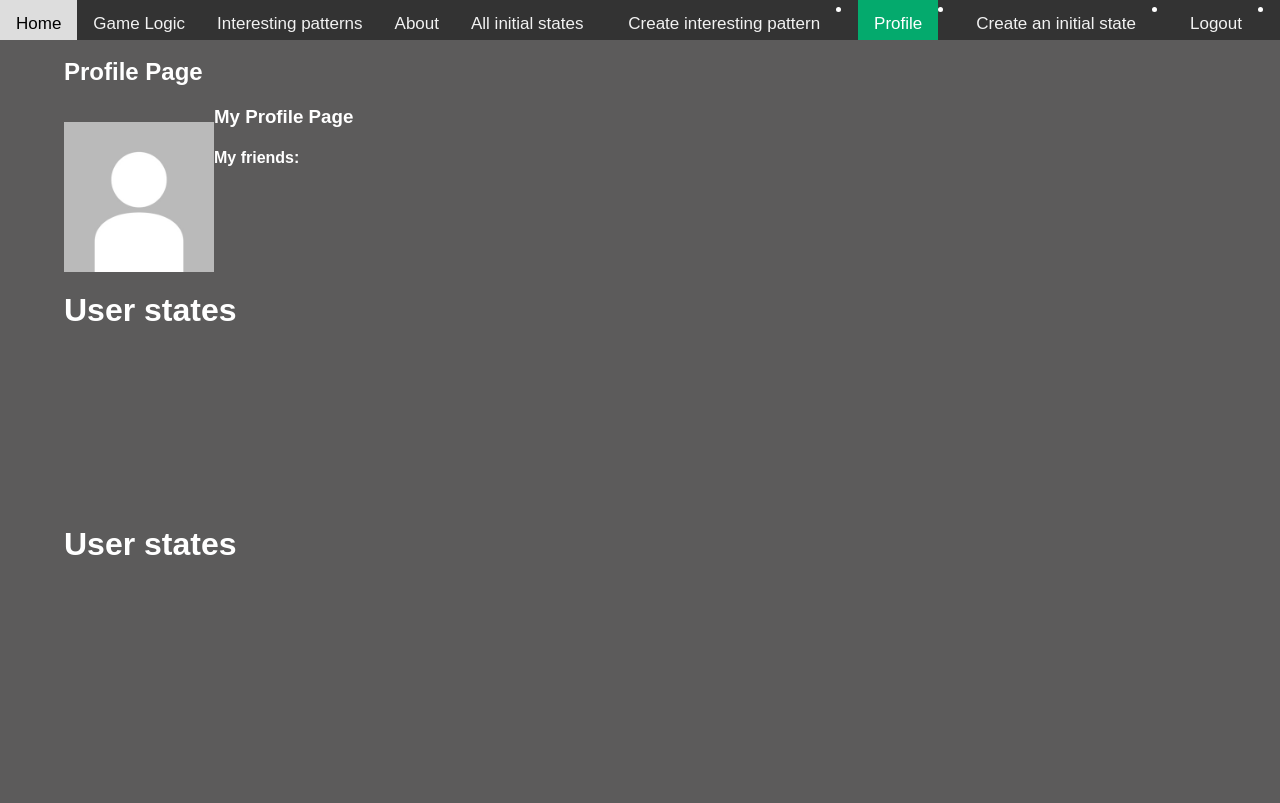
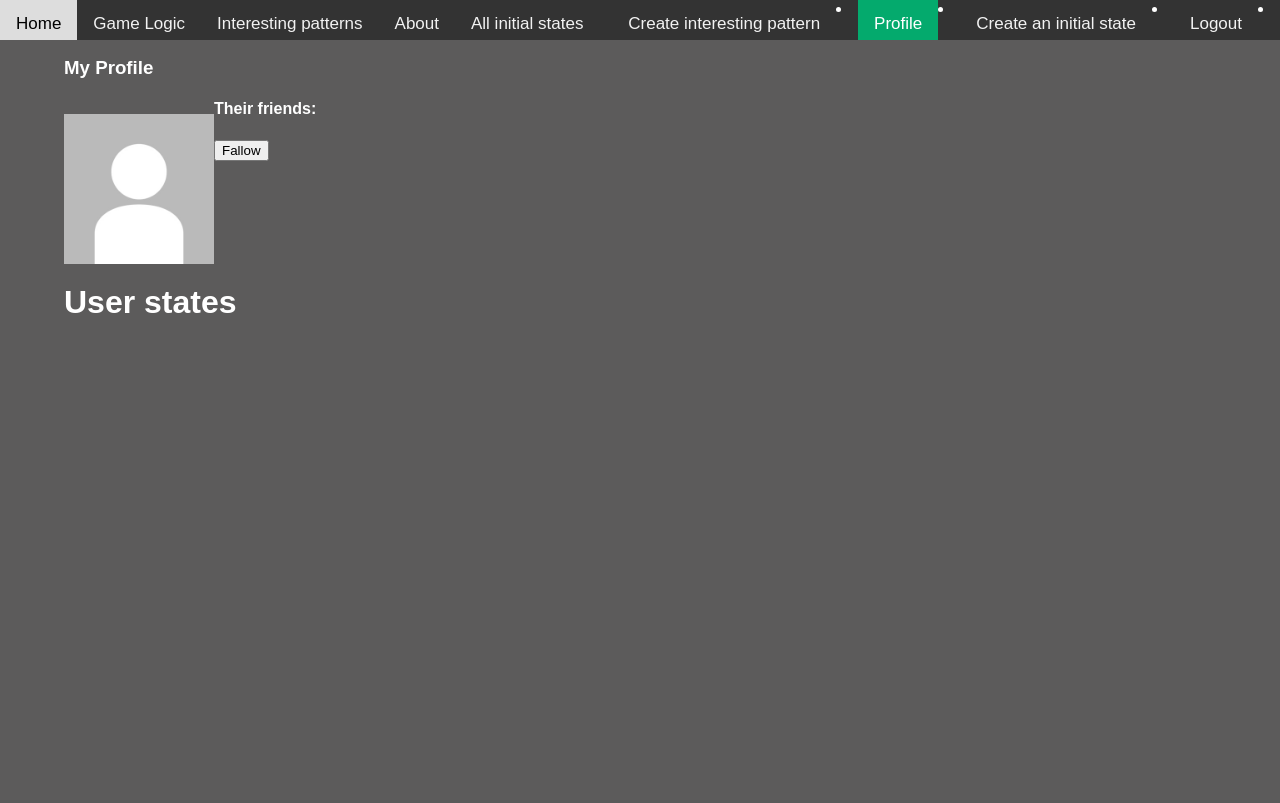
Before and after one commit to GitDavids/WAD2-Game-of-Life-Group-Project, a Django app: a page that uses game_of_life_project/templates/game_of_life/profile.html in a window 1280 px wide. After the commit the page ends 313 px from the top, so only its background shows below. Run offline with Django 3.2, Linux system fonts and the light colour scheme; a user stored in the database is signed in; tables that the repository leaves empty hold one stand-in row (values such as "Sample post"); a map, chart or similar area stays blank.

Commit message:
removed the broken code that was pasted in + small tweaks

```diff
--- a/game_of_life_project/templates/game_of_life/profile.html
+++ b/game_of_life_project/templates/game_of_life/profile.html
@@ -15,8 +15,11 @@
 
     <div class="profile">
         <div>
-            <h2>Profile Page</h2>
-
+            {% if user.username == request.user.username %}
+                <h3 class="profile_heading">My Profile</h3>
+            {% else %}
+                <h3 class="profile_heading">{{user.username}}'s Profile</h3>
+            {% endif %}
             <!-- PROFILE PIC -->
             <p style="float: left;">
                 {% if user.profile_picture %}
@@ -28,15 +31,9 @@
 
             <!-- FRIENDS -->
             <p>
-                {% if user.username == request.user.username %}
-                    <h3 class="profile_heading">My Profile Page</h3>
-                    <h4> My friends:</h4>
-                {% else %}
-                    <h3 class="profile_heading">{{user.username}}'s Profile Page</h3>
                 <h4> Their friends:</h4>
                 {% if request.user.is_authenticated %}
-                        <input id="friend" type="button" value="Let's be Friends!" onclick="addFriend();" />
-                    {% endif %}
+                    <input id="friend" type="button" value="Fallow" />
                 {% endif %}
                 <p>
                     {% for friend in user.friends %}
@@ -47,29 +44,6 @@
         </div>
 
     <div id="states" style="clear: both;">
-            <H1>User states</H1>
-            {% if states %}
-                <script>state_list = []</script>
-                <div class="state_grid">
-                    {% for state in states %}
-                    <div class="state_wrap">
-                        <a id="{{state.name}}" href="{% url 'game_of_life:initial_state' user.username state.slug %}"><canvas class="state"></canvas></a>
-                        <a class="state_description" href="{% url 'game_of_life:initial_state' user.username state.slug %}">
-                            State name: {{state.name}},<br/>
-                            Author:  {{state.author.username}},<br />
-                            Views: {{state.views}},
-                            Likes: {{state.likes}}, <br />
-                            Date created: {{state.date_created}},
-                        </a>
-                        <script>state_list.push([JSON.parse('{{state.col_count}}'),JSON.parse('{{state.state}}')])</script>
-                    </div>
-                    {% endfor %}
-                </div>
-            {% else %}
-                User has not made any states
-            {% endif %}
-        </div>
-    <div id="states">
         <H1>User states</H1>
         {% if states %}
             <script>state_list = []</script>
```
Lines whose indentation alone changed are shown as unchanged.
